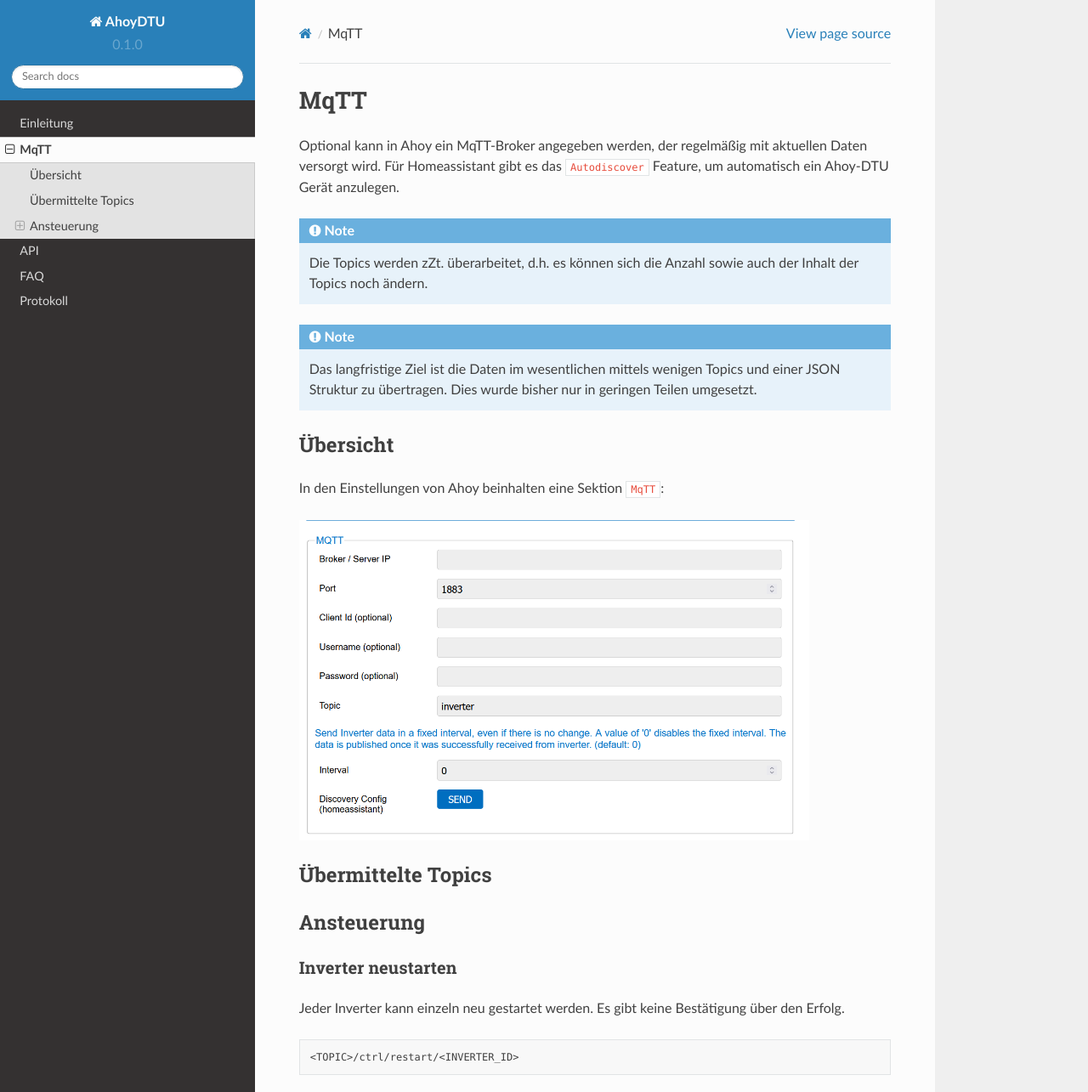
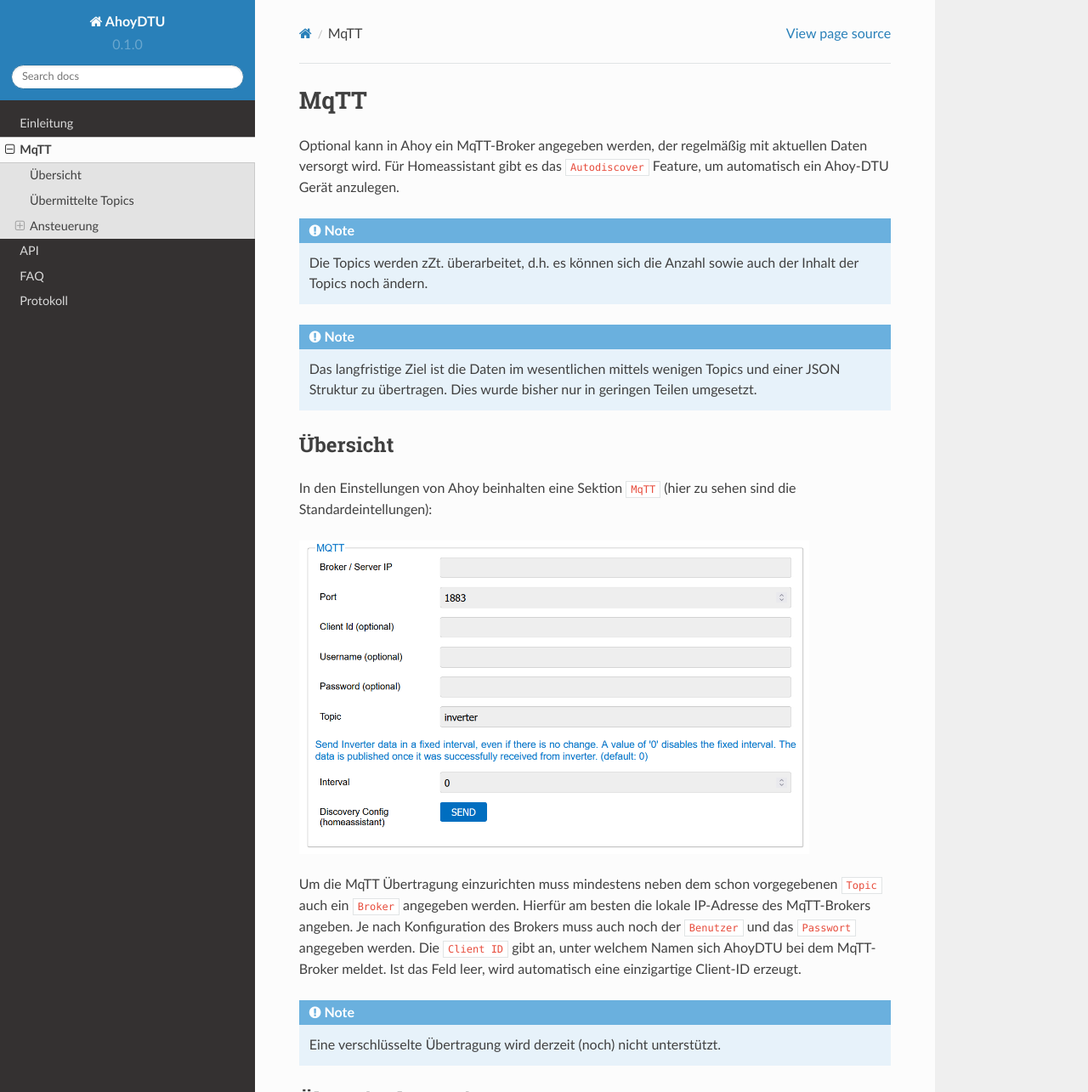
Before and after one commit to lumapu/ahoy_docs, a Sphinx documentation site: the page built from docs/source/mqtt.rst, in a window 1280 px wide and 1400 px high, cut to the strip 0-1285 px from the top of the window. Shown: the whole strip at 85% size. Built offline with Sphinx 7.4.7 and the Read the Docs theme 2.0.0, drawn with Linux system fonts in a browser that asks for light colours.

Commit message:
update mqtt.rst

```diff
--- a/docs/source/mqtt.rst
+++ b/docs/source/mqtt.rst
@@ -14,11 +14,19 @@
 Übersicht
 ***********
 
-In den Einstellungen von Ahoy beinhalten eine Sektion ``MqTT``:
+In den Einstellungen von Ahoy beinhalten eine Sektion ``MqTT`` (hier zu sehen sind die Standardeintellungen):
 
 .. image:: ../images/mqtt/mqttSettings.png
   :width: 600
-  :alt: MqTT Einstellungen
+  :alt: MqTT Einstellungen - Default
+
+Um die MqTT Übertragung einzurichten muss mindestens neben dem schon vorgegebenen ``Topic`` auch ein ``Broker`` angegeben werden. Hierfür am besten die lokale IP-Adresse des MqTT-Brokers angeben. Je nach Konfiguration des Brokers muss auch noch der ``Benutzer`` und das ``Passwort`` angegeben werden.
+Die ``Client ID`` gibt an, unter welchem Namen sich AhoyDTU bei dem MqTT-Broker meldet. Ist das Feld leer, wird automatisch eine einzigartige Client-ID erzeugt.
+
+
+.. note::
+
+   Eine verschlüsselte Übertragung wird derzeit (noch) nicht unterstützt.
 
 
 Übermittelte Topics
```
Also changed, not shown: docs/images/mqtt/mqttSettings.png.
